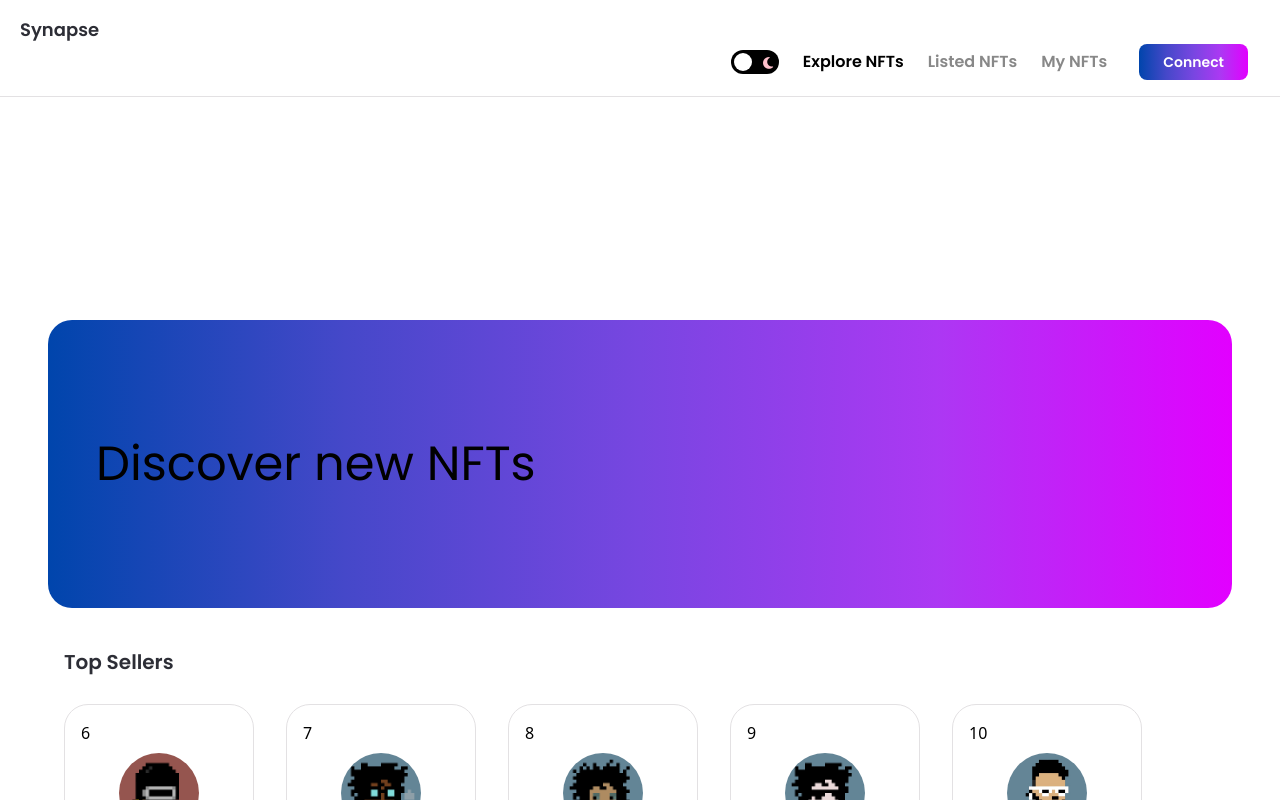
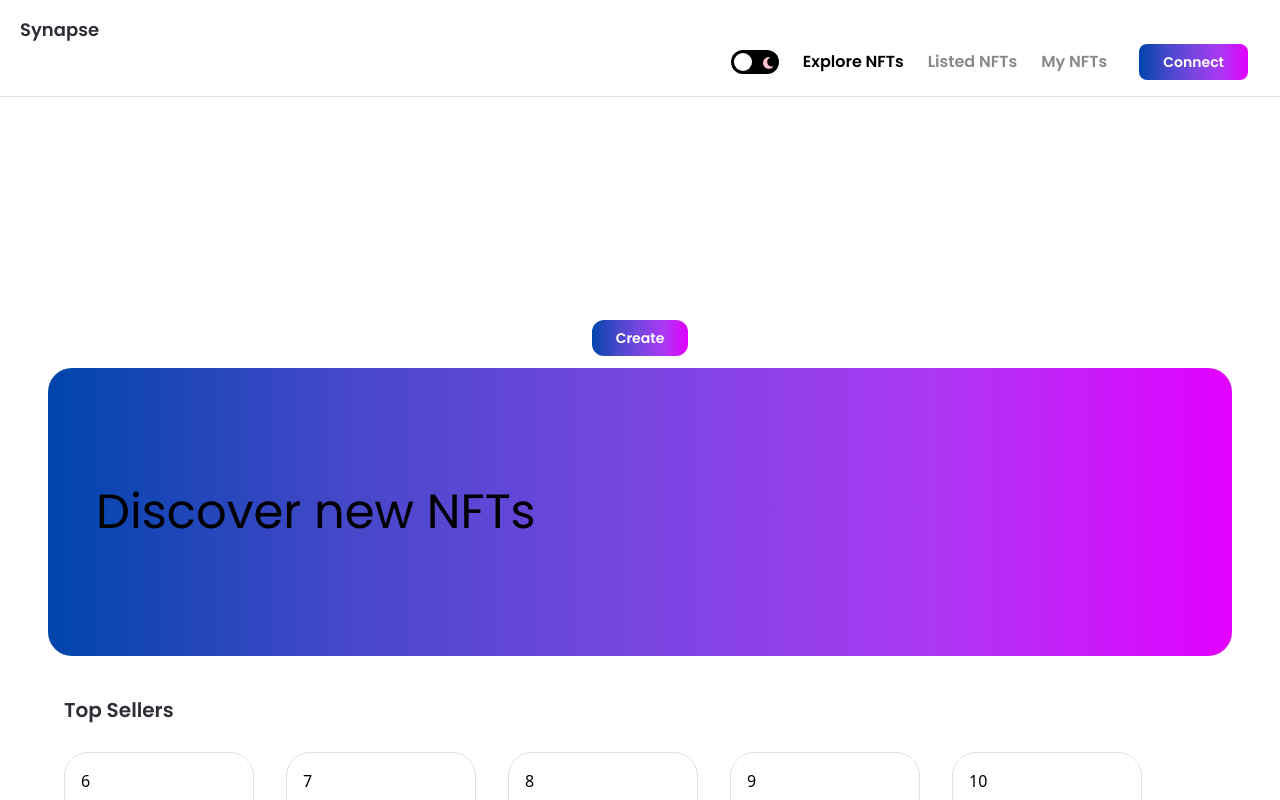
Before and after one commit to Jahanshah1/SynapseMarketplace, a Next.js app: page / in a window 1280 px wide. Shown: the top 800 px of the page. Built offline with nearby package versions, Linux system fonts and the light colour scheme.

Commit message:
create button

```diff
--- a/components/Button.jsx
+++ b/components/Button.jsx
@@ -9,4 +9,4 @@ const Button = ({ btnName, classStyles, handleClick}) => {
   )
 }
 
-export default Button
+export default Button;
--- a/pages/index.js
+++ b/pages/index.js
@@ -1,23 +1,42 @@
 import Head from 'next/head';
 import Image from 'next/image';
 import {Banner} from '../components';
+import React from 'react';
 import { useState, useEffect, useRef} from 'react';
 import {CreatorCard} from '../components';
 import {NFTcard} from '../components';
+import {Button} from '../components';
+import { useRouter } from "next/router";
+
 
 import images from '../assets';
 import {makeId} from '../utils/makeId'
 
 
+
+
+
 const Home = () => {
   const parentRef = useRef(null);
   const scrollRef = useRef(null);
+  const [active, setActive] = useState("");
+  const router = useRouter();
+
 console.log(makeId(3))
   return(
 
   <div className='flex justify-center sm:px-4 px-12'>
 
     <div className='w-full minmd:w-4/5 '>
+    <div className='flexCenter mb-3'>  <Button
+        btnName="Create"
+        btnType="primary"
+        classStyles="mx-2 rounded-xl"
+        handleClick={() => {
+          setActive('je');
+          router.push('/create-nft');
+        }}
+      /></div>
       <Banner parentStyles='justify-start mb-6 h-72 sm:60 p-12 xs:4 xs:44 rounded-3xl'
       childStyles='md:text-4xl sm:text-2xl xs-text-xl text-left'
       name='Discover new NFTs'/>
```
